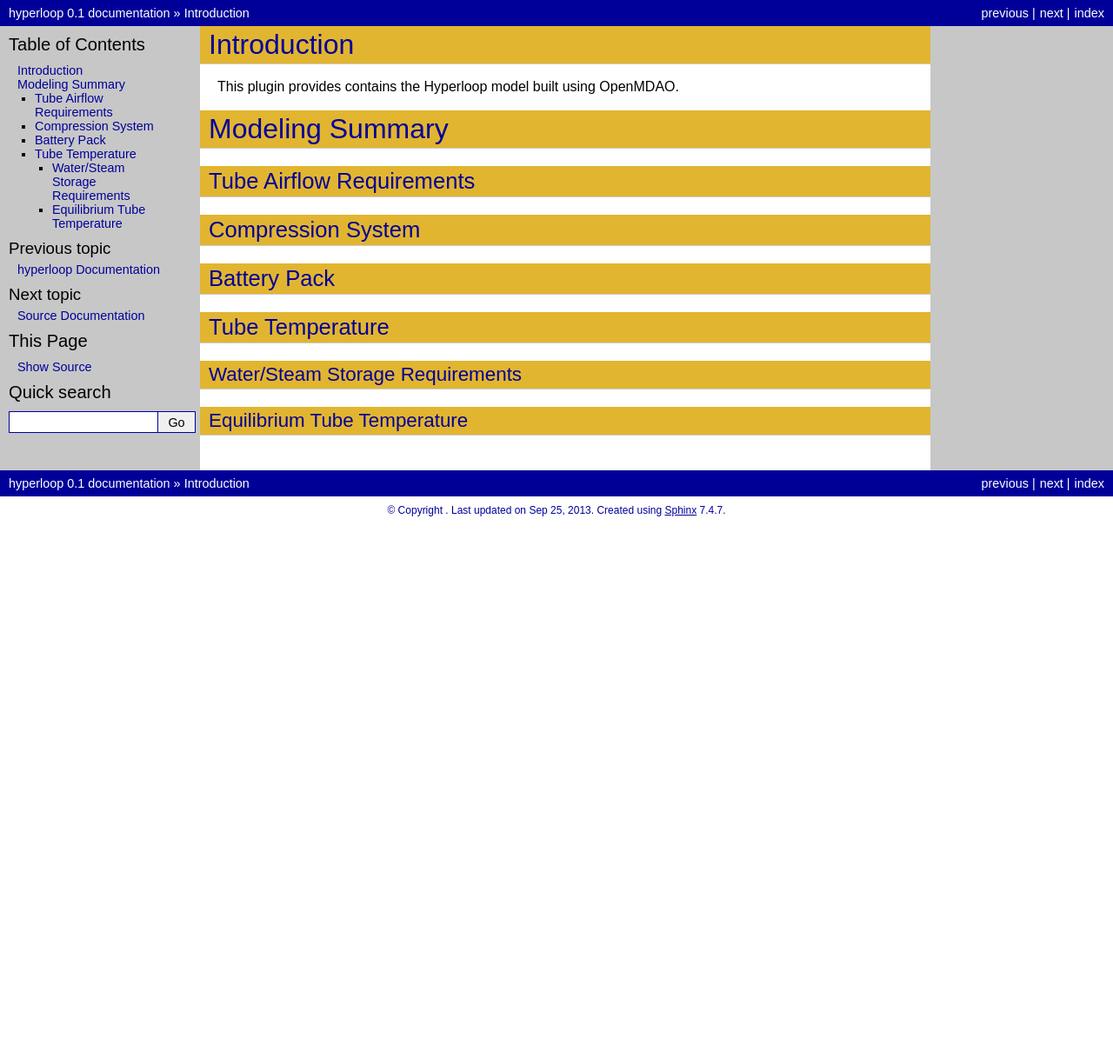
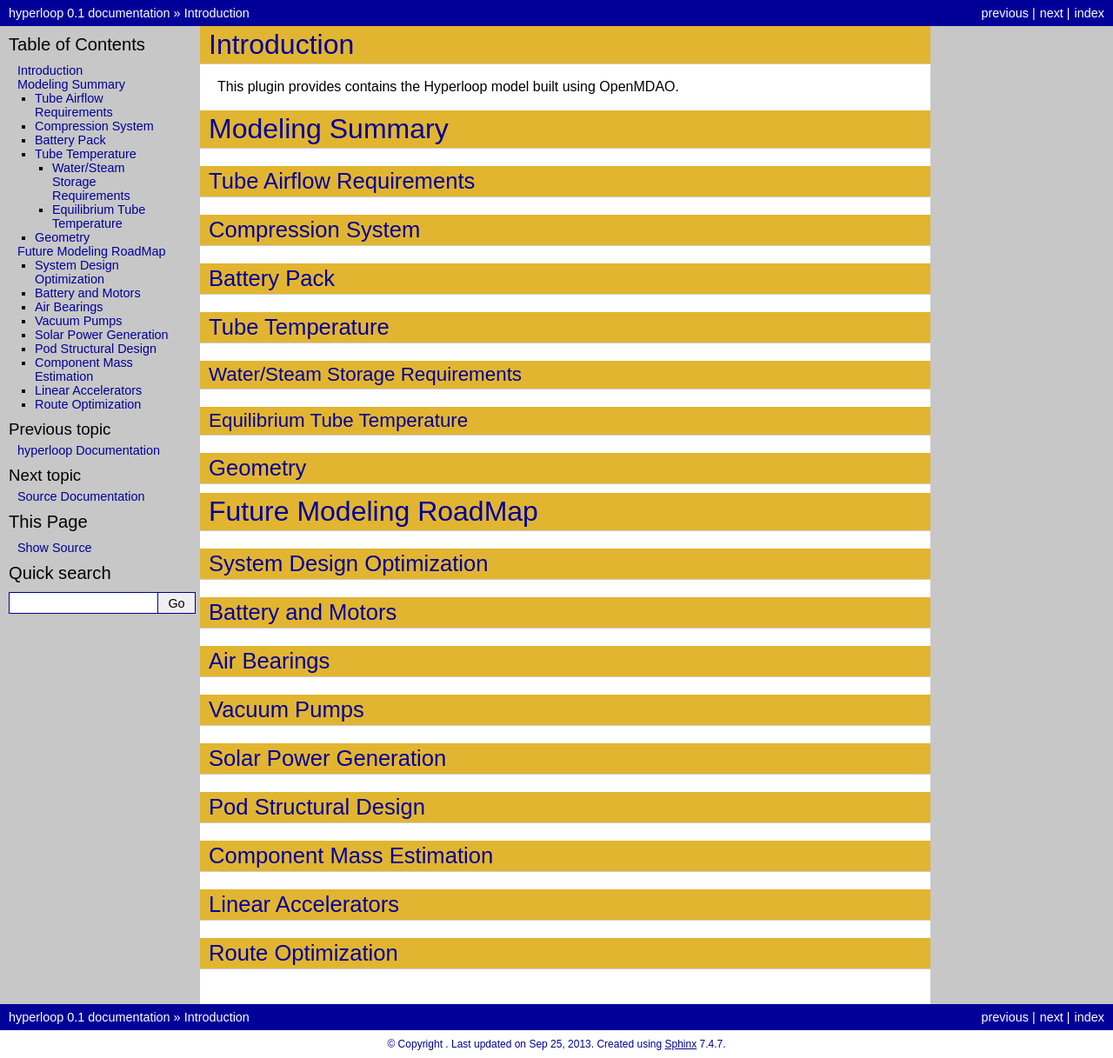
Before and after one commit to JustinSGray/Hyperloop, a Sphinx documentation site: the page built from docs/usage.rst, in a window 1280 px wide. Shown: the whole page at 87% size. Built offline with Sphinx 7.4.7, drawn with Linux system fonts in a browser that asks for light colours; before the commit the page ends 900 px from its top, so only the background shows below that.

Commit message:
finished headers on sections

```diff
--- a/docs/usage.rst
+++ b/docs/usage.rst
@@ -30,3 +30,47 @@ Water/Steam Storage Requirements
 
 Equilibrium Tube Temperature
 =================================
+
+-----------------------------
+Geometry
+-----------------------------
+
+============================
+Future Modeling RoadMap
+============================
+
+-----------------------------
+System Design Optimization
+-----------------------------
+
+-----------------------------
+Battery and Motors
+-----------------------------
+
+-----------------------------
+Air Bearings
+-----------------------------
+
+-----------------------------
+Vacuum Pumps
+-----------------------------
+
+-----------------------------
+Solar Power Generation
+-----------------------------
+
+-----------------------------
+Pod Structural Design
+-----------------------------
+
+-----------------------------
+Component Mass Estimation
+-----------------------------
+
+-----------------------------
+Linear Accelerators
+-----------------------------
+
+-----------------------------
+Route Optimization
+-----------------------------
```
